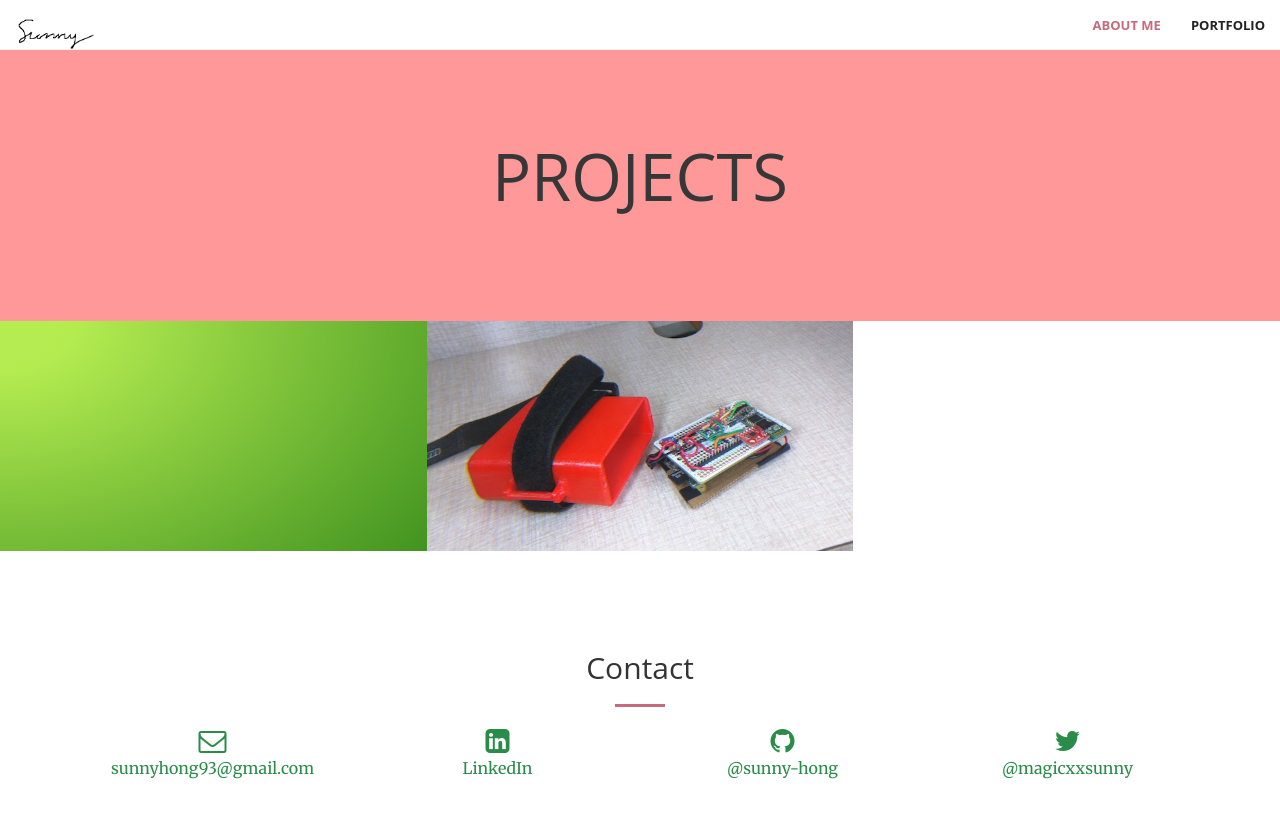
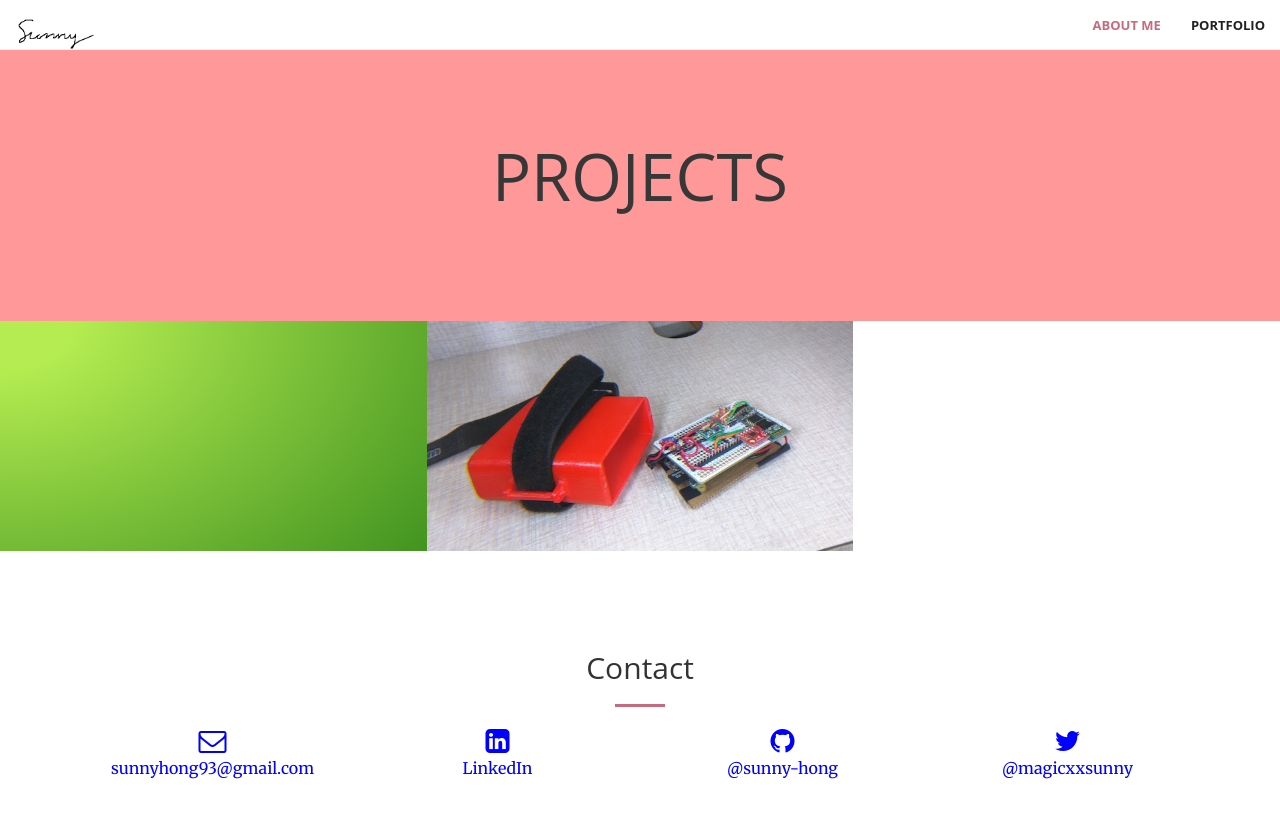
Before and after one commit to sunny-hong/sunny-hong.github.io, a Jekyll site: the page index.html, which Jekyll copies as it is, in a window 1280 px wide and 900 px high, scrolled down 1390 px. Shown: the top 818 px of the window. Built offline with Jekyll 4.4.1, drawn with Linux system fonts in a browser that asks for light colours; some web fonts are replaced.

Commit message:
Button default color changed from green to blue

```diff
--- a/css/creative.css
+++ b/css/creative.css
@@ -26,7 +26,7 @@ hr.light {
 }
 
 a {
-    color: rgb(43,140,74);
+    color: blue;
     -webkit-transition: all .35s;
     -moz-transition: all .35s;
     transition: all .35s;
```
